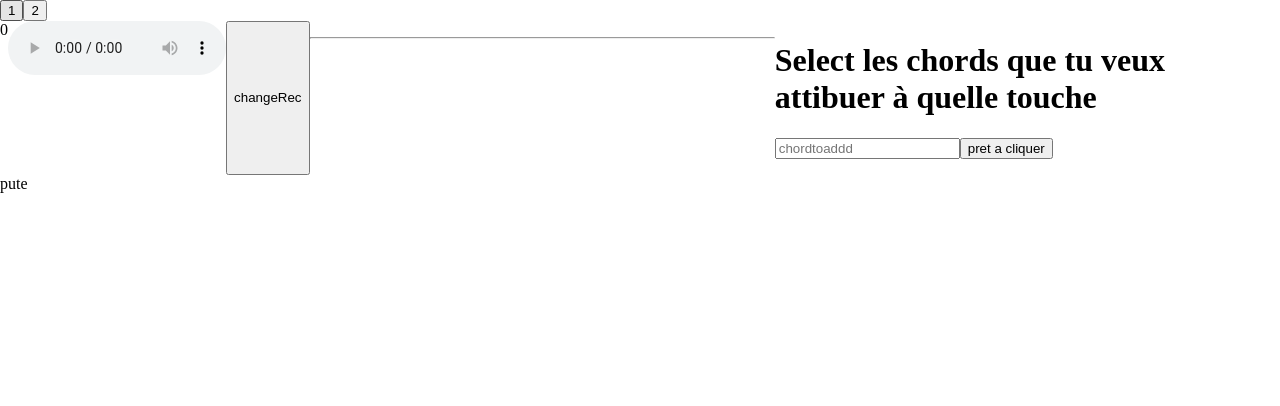
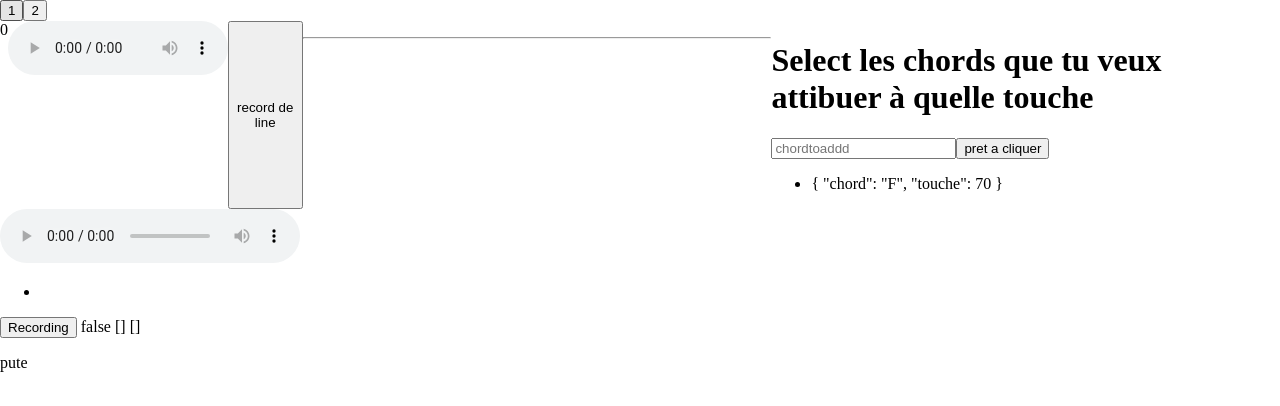
Before and after one commit to MariusBoucard/webGL, a Vue app: page / in a window 1280 px wide. Shown: the top 406 px of the page. Built offline with nearby package versions, Linux system fonts and the light colour scheme.

Commit message:
adding chord xorks

```diff
--- a/src/App.vue
+++ b/src/App.vue
@@ -11,6 +11,9 @@
     <div v-if="currentTab === 2">
       <Tab2Component :audioSrc="audioSrc" @newAssociation="addAssociation($event)" :association="association" :lines="lines"></Tab2Component>
     </div>
+    <div>
+      <Tab3Component :lines="lines" :audioSrc="audioSrc" :association="association"></Tab3Component>
+    </div>
     pute
   </div>
 </template>
@@ -20,12 +23,14 @@ import Tab1Component from './components/Tab1Component.vue';
 import Tab2Component from './components/Tab2Component.vue'
 import { SongCore } from './utils/songCore';
 import { getChansonStore } from './store/chansonStore';
+import Tab3Component from './components/Tab3Component.vue';
 
 export default {
   name: 'App',
   components: {
     Tab1Component,
-    Tab2Component
+    Tab2Component,
+    Tab3Component
 },
   computed: {
 
@@ -40,13 +45,16 @@ export default {
     },
     addAssociation(evt){
       this.association.push(evt)
+    },
+    addLineStamp(evt){
+
     }
   },
   data() {
     return {
-      association : [],
+      association : [{chord : "F" , touche : 70}],
       currentTab : 2,
-      lines : '',
+      lines : [],
       paroles : '',
       songCore : undefined,
       chansonStore : undefined,
--- a/src/components/Tab2Component.vue
+++ b/src/components/Tab2Component.vue
@@ -4,10 +4,11 @@
         <audio :src="audioSrc" ref="audioPlayer" controls @timeupdate="updateCurrentTime">
             <source src="audioSrc" type="audio/mpeg">
         </audio>
-        <button @click="changeRecording()">changeRec</button>
+        <!-- Button for recording lines -->
+        <button @click="changeRecording()">record de line</button>
         <div class="column">
             <ul>
-                <li v-for="line in lines" :key="line">{{ line.text }}</li>
+                <li v-for="line in lines" :key="line"> {{ line }}    {{ line.text }} {{ getTimeStampDebut(line.index) }} {{ getTimeStampFin(line.index) }}  </li>
             </ul>
             <hr>
             <ul>
@@ -83,6 +84,19 @@ export default {
             //recuperation du current time and renvoi le tableau des lignes qui vont bien
 
         },
+        getTimeStampDebut(lineIndex){
+
+            const line = this.timeStampLines.find(lin => lin.lineId === lineIndex)
+            if(line){
+              return line.lineDeb
+            }
+        },
+        getTimeStampFin(lineIndex){
+            const line = this.timeStampLines.find(lin => lin.lineId === lineIndex)
+            if(line){
+              return line.lineFin
+            }
+        },
         changeRecording() {
             this.recording = !this.recording
             if(this.recording){
--- /dev/null
+++ b/src/components/Tab3Component.vue
@@ -0,0 +1,125 @@
+<!-- Record chord component -->
+<template>
+<div>
+    <div>
+            <!-- Lecteur -->
+            <audio :src="audioSrc" ref="audioPlayer" controls @timeupdate="updateCurrentTime">
+            <source src="audioSrc" type="audio/mpeg">
+        </audio>
+        <!-- Liste des paroles -->
+        <ul>
+            <li></li>
+        </ul>
+    </div>
+   <div>
+       <button @click="recordChord()">Recording</button>
+       {{ this.recording }}
+       {{ this.chordList }}
+       {{ this.lineTime }}
+       <ul>
+        <li v-for="line in linesNickel">
+            {{ line }}
+        </li>
+       </ul>
+   </div>
+</div>
+</template>
+<script>
+import { SongCore } from '@/utils/songCore';
+
+export default{
+    data(){
+        return {
+            recording : false,
+            songCore : new SongCore(),
+            currentTime :0,
+            chordList : [],
+            lineTime : []
+        }
+    },
+    props : {
+        association : {required : true, type : [Object]},
+        audioSrc: { required: true },
+        lines: { required: true, type: [Object] },
+
+
+    },
+    mounted(){
+        this.audioPlayer = this.$refs.audioPlayer; // Assign the audio player reference on mount
+    },
+    computed : {
+        playingIndex(){
+                return 'dada'
+        },
+        linesNickel(){
+             // Create a map to store objects from the first array by their id
+            const map = new Map();
+            console.log(this.lines)
+            this.lines.forEach(obj => {
+                map.set(obj.index, obj);
+            });
+
+            // Merge objects from the second array with corresponding objects from the map
+            const mergedArray = this.lineTime.map(obj2 => {
+                const obj1 = map.get(obj2.lineId);
+                if (obj1) {
+                    // Merge attributes from obj1 and obj2
+                    return { ...obj1, ...obj2 };
+                }
+                return obj2; // If there's no corresponding obj1, just keep obj2
+            });
+            //Add the missing chord lines
+                    this.lines.forEach(obj1 => {
+                if (!mergedArray.find(ob => ob.index === obj1.index)) {
+                    mergedArray.push(obj1);
+                }
+    });
+
+
+    return mergedArray;
+
+        }
+    },
+    methods : {
+        recordChord(){
+            if(this.recording){
+                this.recording = false
+                document.removeEventListener('keydown', this.addNewChord);
+            }
+            else{
+                this.recording = true
+                document.addEventListener('keydown', this.addNewChord);
+            }
+        },
+        updateCurrentTime(){
+            this.currentTime = this.$refs.audioPlayer.currentTime
+            //recuperation du current time and renvoi le tableau des lignes qui vont bien
+        },
+        addNewChord(keyStroke){
+            //Itere sur les keystrokes qu'on a
+            console.log(keyStroke)
+            console.log(this.association)
+            const asso = this.association.find(asso => asso.touche === keyStroke.keyCode)
+            if(asso){
+                console.log(asso)
+                this.songCore.addChord({ chord : asso.chord, time: this.currentTime })
+                 this.chordList = this.songCore.getChordList()
+                this.lineTime = this.songCore.computeTimeStampLine()
+            }
+
+        },
+
+        getChordLine(line){
+            // this.lineTime = this.songCore.computeTimeStampLine()
+            const timeLine = this.lineTime.find(li => line === li.lineId)
+            console.log(timeLine)
+            if(timeLine){
+               return timeLine
+            }
+
+        }
+    }
+}
+</script>
+<style>
+</style>
--- a/src/store/chansonStore.js
+++ b/src/store/chansonStore.js
@@ -25,6 +25,9 @@ export class ChansonStore{
     addChord(chord){
         this.chordList.push(chord)
     }
+    getChordList(){
+        return this.chordList
+    }
     removeAllChords(){
         this.chordList = []
     }
--- a/src/utils/songCore.js
+++ b/src/utils/songCore.js
@@ -29,10 +29,13 @@ export class SongCore{
         times = times.sort((a,b)=> a-b)
         console.log(times,'should be sorted')
         for(var i =0;i<times.length-1;i++){
+            console.log(this.chansonStore.getChordList())
+            const chords = this.chansonStore.getChordList().find(chord => chord.time < times[i+1] && chord.time > times[i])
             finish.push({
                 lineId : i,
                 lineDeb : times[i],
-                lineFin : times[i+1]
+                lineFin : times[i+1],
+                chordInLine : chords
             })
         }
         return finish
@@ -52,6 +55,16 @@ export class SongCore{
         }))
         return lines
     }
+    addChord(chord){
+    this.chansonStore.addChord(chord)
+    this.renderText()
+    }
+    getChordList(){
+        return this.chansonStore.getChordList()
+    }
+    renderText(){
+        //TODO : rend le text nickel de la chanson
+    }
     giveLineNumeroForTime(time){
         return //le numero de la ligne
     }
```
